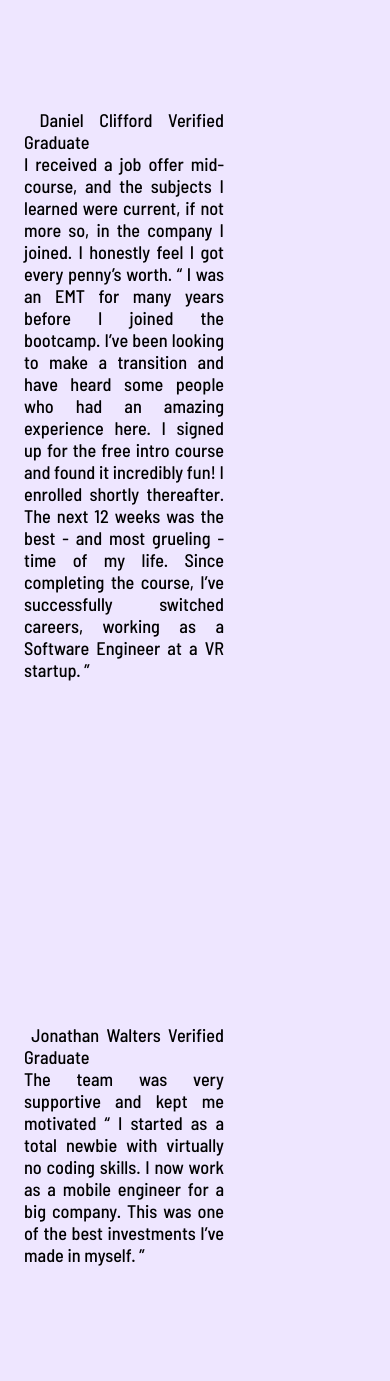
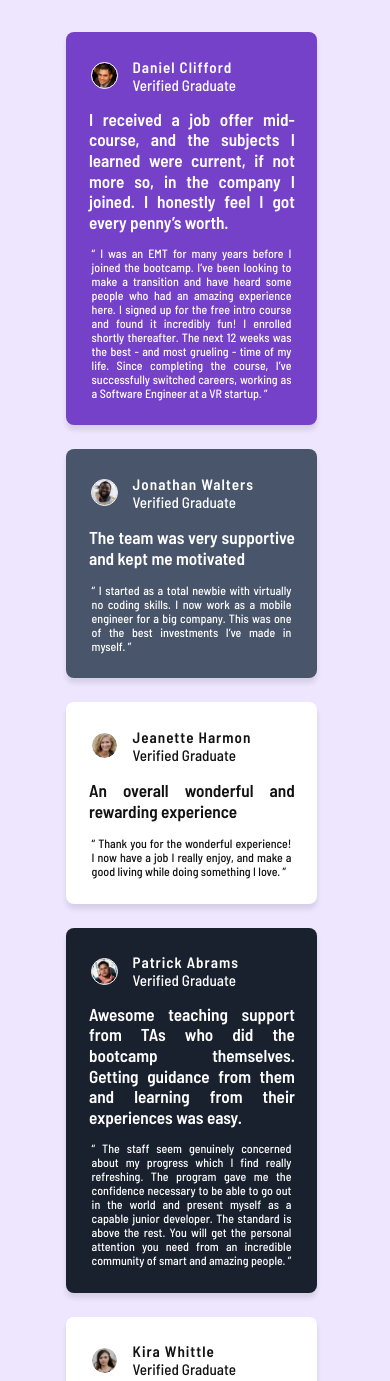
Before and after one commit to Pioneercode1/Testimonials-grid-section, a plain HTML site: page index.html in a window 390 px wide. Shown: the top 1381 px of the page. Drawn offline with Linux system fonts and the light colour scheme.

Commit message:
finished styles mobile desgin

```diff
--- a/index.html
+++ b/index.html
@@ -24,85 +24,94 @@
     <article class="element-container">
 
       <div class="card-daniel-clifford cards-all">
+        <div class="img-container">
+          <img src="./images/image-daniel.jpg" alt="image daniel" width="25">
           <div>
-          <img src="" alt="" width="24">
-          Daniel Clifford
-          Verified Graduate
+            <h2>Daniel Clifford</h2>
+            <p>Verified Graduate</p>
+          </div>
         </div>
         <div>
+          <p>
             I received a job offer mid-course, and the subjects I learned were current, if not more so,
             in the company I joined. I honestly feel I got every penny’s worth.
-
+          </p>
+          <p>
             “ I was an EMT for many years before I joined the bootcamp. I’ve been looking to make a
             transition and have heard some people who had an amazing experience here. I signed up
             for the free intro course and found it incredibly fun! I enrolled shortly thereafter.
             The next 12 weeks was the best - and most grueling - time of my life. Since completing
             the course, I’ve successfully switched careers, working as a Software Engineer at a VR startup. ”
+          </p>
         </div>
       </div>
 
       <div class="card-jonathan-walters cards-all">
+        <div class="img-container">
+          <img src="./images/image-jonathan.jpg" alt="image jonathan" width="25">
           <div>
-          <img src="" alt="" width="24">
-          Jonathan Walters
-          Verified Graduate
+            <h2>Jonathan Walters</h2>
+            <p>Verified Graduate</p>
+          </div>
         </div>
         <div>
-          The team was very supportive and kept me motivated
-
-          “ I started as a total newbie with virtually no coding skills. I now work as a mobile engineer
-          for a big company. This was one of the best investments I’ve made in myself. ”
+          <p>The team was very supportive and kept me motivated</p>
+          <p>“ I started as a total newbie with virtually no coding skills. I now work as a mobile engineer
+            for a big company. This was one of the best investments I’ve made in myself. ”</p>
         </div>
       </div>
 
       <div class="card-jeanette-harmon cards-all">
+        <div class="img-container">
+          <img src="./images/image-jeanette.jpg" alt="image jeanette" width="25">
           <div>
-          <img src="" alt="" width="24">
-          Jeanette Harmon
-          Verified Graduate
+            <h2>Jeanette Harmon</h2>
+            <p>Verified Graduate</p>
+          </div>
         </div>
         <div>
-          An overall wonderful and rewarding experience
-
-          “ Thank you for the wonderful experience! I now have a job I really enjoy, and make a good living
-          while doing something I love. ”
+          <p>An overall wonderful and rewarding experience</p>
+          <p>“ Thank you for the wonderful experience! I now have a job I really enjoy, and make a good living
+            while doing something I love. ”</p>
         </div>
       </div>
 
       <div class="card-patrick-abrams cards-all">
+        <div class="img-container">
+          <img src="./images/image-patrick.jpg" alt="image patrick" width="25">
           <div>
-          <img src="" alt="" width="24">
-          Patrick Abrams
-          Verified Graduate
+            <h2>Patrick Abrams</h2>
+            <p>Verified Graduate</p>
+          </div>
         </div>
         <div>
-          Awesome teaching support from TAs who did the bootcamp themselves. Getting guidance from them and
-          learning from their experiences was easy.
-
-          “ The staff seem genuinely concerned about my progress which I find really refreshing. The program
+          <p>Awesome teaching support from TAs who did the bootcamp themselves. Getting guidance from them and
+          learning from their experiences was easy.</p>
+          <p>“ The staff seem genuinely concerned about my progress which I find really refreshing. The program
           gave me the confidence necessary to be able to go out in the world and present myself as a capable
           junior developer. The standard is above the rest. You will get the personal attention you need from
-          an incredible community of smart and amazing people. ”
+          an incredible community of smart and amazing people. ”</p>
         </div>
       </div>
 
       <div class="card-kira-whittle cards-all">
+        <div class="img-container">
+          <img src="./images/image-kira.jpg" alt="image kira" width="25">
           <div>
-          <img src="" alt="" width="24">
-          Kira Whittle
-          Verified Graduate
+            <h2>Kira Whittle</h2>
+            <p>Verified Graduate</p>
+          </div>
         </div>
         <div>
-          Such a life-changing experience. Highly recommended!
-
-          “ Before joining the bootcamp, I’ve never written a line of code. I needed some structure from
+          <p>Such a life-changing experience. Highly recommended!</p>
+          <p>“ Before joining the bootcamp, I’ve never written a line of code. I needed some structure from
           professionals who can help me learn programming step by step. I was encouraged to enroll by a former
           student of theirs who can only say wonderful things about the program. The entire curriculum and staff
           did not disappoint. They were very hands-on and I never had to wait long for assistance. The agile team
           project, in particular, was outstanding. It took my learning to the next level in a way that no tutorial
           could ever have. In fact, I’ve often referred to it during interviews as an example of my developent
           experience. It certainly helped me land a job as a full-stack developer after receiving multiple offers.
-          100% recommend! ”
+          100% recommend! ”</p>
         </div>
       </div>
 
--- a/style.css
+++ b/style.css
@@ -14,7 +14,8 @@
     --black: hsl(0, 0%, 7%);
     --white: hsl(0, 0%, 100%);
     /*Fonts*/
-    --font-size: clamp(13px, 0.8rem + 1.4vw, 1.3rem);
+    /* --large-font-size: clamp(13px, 0.8rem + 1.6vw, 1.2rem); */
+    --font-size: clamp(13px, 0.7rem + 1vw, 1.1rem);
 }
 
 * {
@@ -38,21 +39,99 @@
 }
 
 body {
-    width: clamp(300px, 50% 48rem);
+    width: clamp(310px, 50% 48rem);
     min-block-size: 100vh;
     background-color: var(--purple-50);
-    padding-inline: 1.5rem;
-    text-align: justify;
 }
 
 .element-container {
-    width: 200px;
-    min-height: 960px;
+    width: clamp(290px, 50%, 26rem);
+    height: 960px;
     display: grid;
     grid-template-columns: auto;
     grid-template-rows: repeat(5, 1fr);
     justify-content: center;
     align-items: center;
     gap: 24px;
-    padding-block-start: 2rem;
+    padding-block: 2rem;
+    padding-inline: 1rem;
+    margin: 0 auto;
 }
+
+.cards-all {
+    width: clamp(251px, 50%, 24rem);
+    border-radius: 8px;
+    padding: 1.6rem;
+    color: var(--white);
+    box-shadow: 0 5px 5px rgb(0, 0, 0, 0.1);
+    text-align: justify;
+}
+
+.cards-all p:not(:last-child) {
+    padding-block: 1rem;
+    font-size: calc(var(--font-size) + 0.1rem);
+    font-weight: 600;
+    scale: 1.03;
+}
+
+.cards-all p:nth-of-type(2) {
+    font-size: clamp(12px, 0.6rem + 0.5vw, 1rem);
+}
+
+.img-container {
+    display: flex;
+    justify-content: start;
+    align-items: center;
+    gap: 16px;
+}
+
+.img-container h2 {
+    font-size: var(--font-size);
+    font-weight: 600;
+    letter-spacing: 1px;
+}
+
+.img-container img {
+    width: 25px;
+    height: 25px;
+    outline: 1px solid var(--white);
+    border-radius: 50%;
+}
+
+.card-daniel-clifford {
+    background-color: var(--purple-500);
+}
+
+.card-jonathan-walters {
+    background-color: var(--grey-500);
+}
+
+.card-jonathan-walters p:not(:last-child) {
+    padding-block: 1rem;
+}
+
+.card-jeanette-harmon {
+    background-color: var(--white);
+    color: var(--black);
+}
+
+.card-jeanette-harmon p:not(:last-child) {
+    padding-block: 1rem;
+}
+
+.card-patrick-abrams {
+    background-color: var(--bark-blue);
+}
+
+.card-patrick-abrams p:not(:last-child) {
+    padding-block: 1rem;
+}
+
+.card-kira-whittle {
+    background-color: var(--white);
+    color: var(--black);
+}
+
+.card-kira-whittle p:not(:last-child) {
+    padding-block: 1rem;
+}
```
Lines whose indentation alone changed are shown as unchanged.
